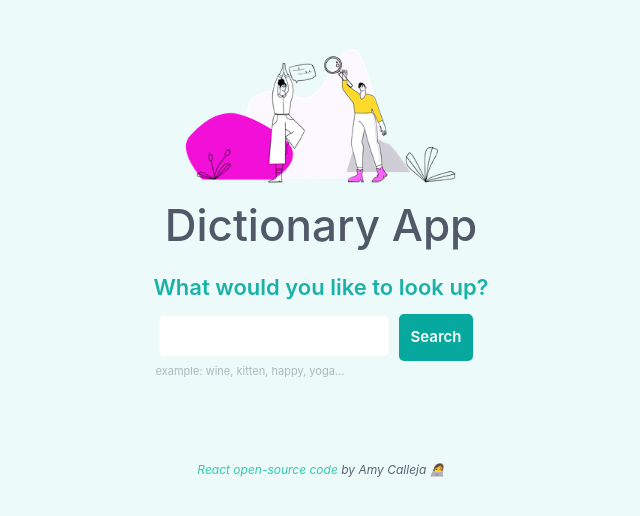
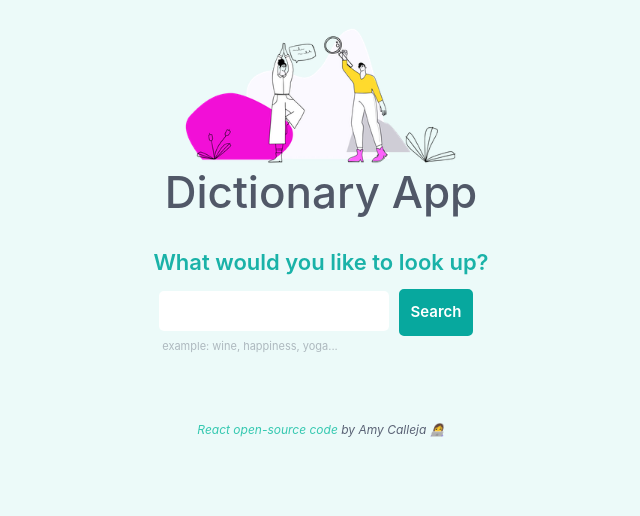
Before and after one commit to amy-calleja/react-dictionary-app, a React (Create React App) app: page / in a window 1280 px wide. Shown: the top 516 px of the page, without its empty margins (319-959 px from the left). Built offline with nearby package versions, Linux system fonts and the light colour scheme; no server answers.

Commit message:
final styling

```diff
--- a/package.json
+++ b/package.json
@@ -6,9 +6,9 @@
     "@testing-library/jest-dom": "^5.16.1",
     "@testing-library/react": "^12.1.2",
     "@testing-library/user-event": "^13.5.0",
-    "axios": "0.24.0",
+    "axios": "^0.24.0",
     "react": "^17.0.2",
-    "react-audio-player": "0.17.0",
+    "react-audio-player": "^0.17.0",
     "react-dom": "^17.0.2",
     "react-scripts": "5.0.0",
     "web-vitals": "^2.1.2"
--- a/src/App.css
+++ b/src/App.css
@@ -11,7 +11,7 @@ body {
 }
 
 .App-header {
-  margin: 35px auto;
+  margin: 15px auto;
   align-items: center;
   justify-content: center;
   font-size: calc(10px + 2vmin);
@@ -19,7 +19,9 @@ body {
 }
 
 .App h1 {
-  margin: 20px;
+  margin-bottom: 15px;
   margin-top: 0px;
   font-size: 44px;
+  position: relative;
+  top: -13px;
 }
--- a/src/App.js
+++ b/src/App.js
@@ -10,7 +10,7 @@ function App() {
         <section>
           <img src={logo} alt="search" />
           <h1>Dictionary App</h1>
-          <Dictionary defaultKeyword="sunset" />
+          <Dictionary defaultKeyword="ocean" />
         </section>
       </header>
       <Footer />
--- a/src/Dictionary.js
+++ b/src/Dictionary.js
@@ -56,9 +56,7 @@ export default function Dictionary(props) {
           />
           <button value="submit">Search</button>
         </form>
-        <div className="suggestedWords">
-          example: wine, kitten, happy, yoga...
-        </div>
+        <div className="suggestedWords">example: wine, happiness, yoga...</div>
         <br />
         <SearchResults results={results} />
         <Photos photos={photos} />
--- a/src/Photos.css
+++ b/src/Photos.css
@@ -9,7 +9,7 @@
 
 .Photos section {
   background-color: white;
-  margin-bottom: 35px;
+  margin-bottom: 30px;
   border-radius: 8px;
   padding: 15px 25px 10px;
   text-align: left;
--- a/src/SearchResults.css
+++ b/src/SearchResults.css
@@ -6,7 +6,7 @@
 
 .SearchResults h2 {
   font-size: 34px;
-  margin: 10px 0px 10px;
+  margin: 5px 0px 10px;
 }
 
 .SearchResults h3 {
@@ -16,7 +16,7 @@
 
 .SearchResults section {
   background-color: white;
-  margin-bottom: 35px;
+  margin-bottom: 30px;
   border-radius: 8px;
   padding: 5px 25px 10px;
   text-align: left;
```
Also changed, not shown: 1 other file (tests, documents, lock files or other folders).
